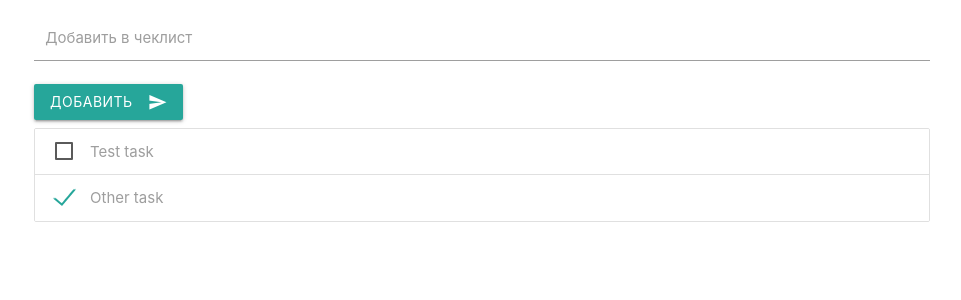
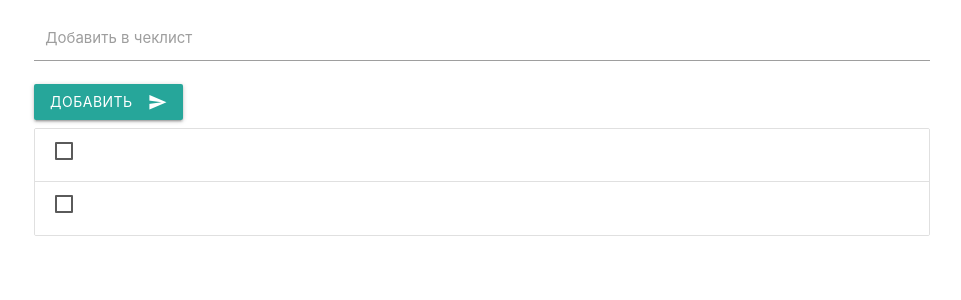
Before and after one commit to kskonovalov/Travel-checklist, a React (Create React App) app: page / in a window 1280 px wide. Shown: the top 300 px of the page, without its empty margins (158-1119 px from the left). Built offline with nearby package versions, Linux system fonts and the light colour scheme.

Commit message:
add: tmp

```diff
--- a/src/App.tsx
+++ b/src/App.tsx
@@ -1,4 +1,4 @@
-import React from 'react';
+import React, { useState } from 'react';
 import 'materialize-css';
 import { Collection, CollectionItem, Checkbox } from 'react-materialize';
 
@@ -6,23 +6,61 @@ import AddTask from './components/AddTask';
 
 type Task = {
   id: number;
-  text: string;
-  done: boolean;
+  value: string;
+  completed: boolean;
+};
+
+const getRandomKey = (): string => {
+  return Math.random().toString(36).substring(7);
 };
 
 const App: React.FC = () => {
-  const tasks: Task[] = [
+  const [tasks, setTasks] = useState<Task[]>([
     {
       id: 1,
-      text: 'Test task',
-      done: false,
+      value: 'Test task',
+      completed: false,
     },
     {
       id: 2,
-      text: 'Other task',
-      done: true,
+      value: 'Other task',
+      completed: true,
     },
-  ];
+  ]);
+
+  const addTask = (task: string) => {
+    setTasks((prev: Task[]) => [
+      ...prev,
+      {
+        id: getRandomKey(),
+        value: task,
+        completed: false,
+      },
+    ]);
+  };
+
+  const deleteTask = (taskId: string) => {
+    setTasks((prev) =>
+      prev.filter((item: Task): boolean => {
+        return taskId !== item.id;
+      })
+    );
+  };
+
+  const toggleTask = (taskId: string) => {
+    setTasks((prev) =>
+      prev.map(
+        (item: Task): Task => {
+          return taskId === item.id
+            ? {
+                ...item,
+                completed: !item.completed,
+              }
+            : item;
+        }
+      )
+    );
+  };
 
   return (
     <div className="container">
--- a/src/components/AddTask.tsx
+++ b/src/components/AddTask.tsx
@@ -5,7 +5,13 @@ const AddTask: React.FC = () => {
   return (
     <>
       <TextInput id="TextInput-4" label="Добавить в чеклист" />
-      <Button node="button" waves="light">
+      <Button
+        node="button"
+        waves="light"
+        onClick={(e) => {
+          e.preventDefault();
+        }}
+      >
         Добавить
         <Icon right>send</Icon>
       </Button>
```
